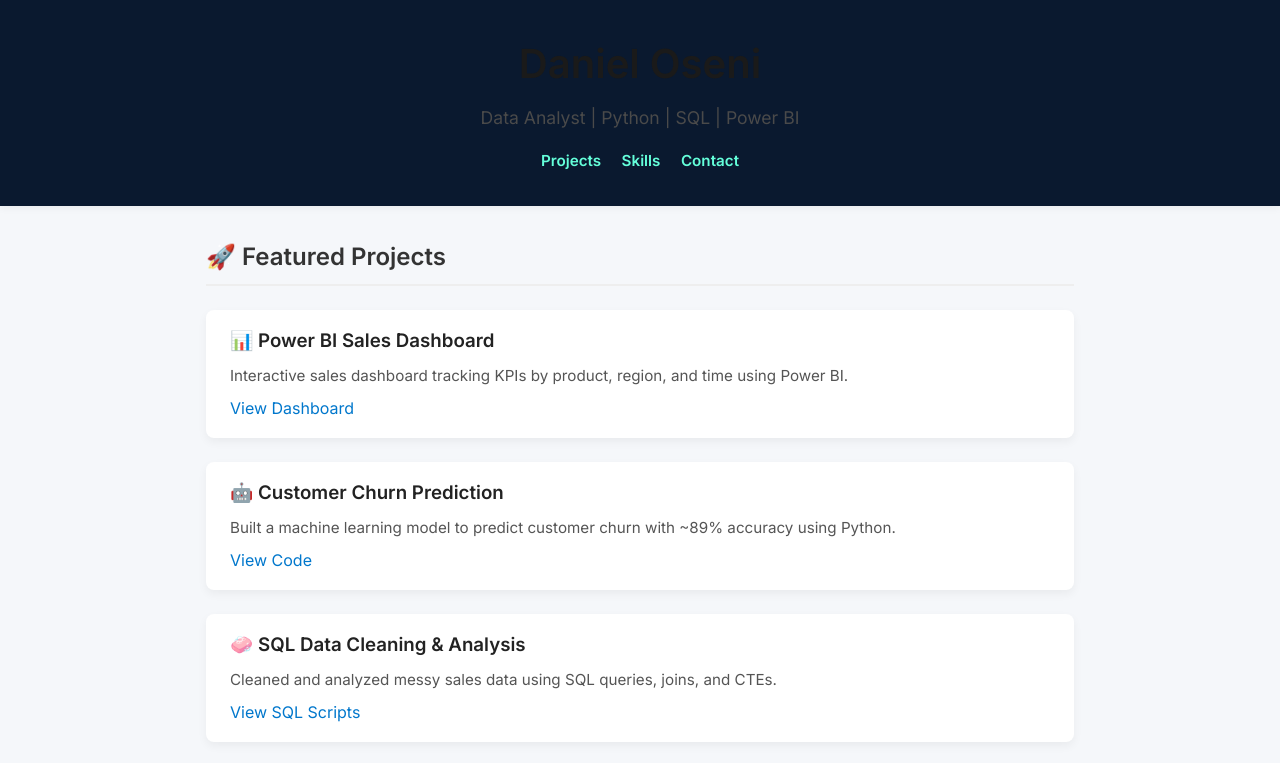
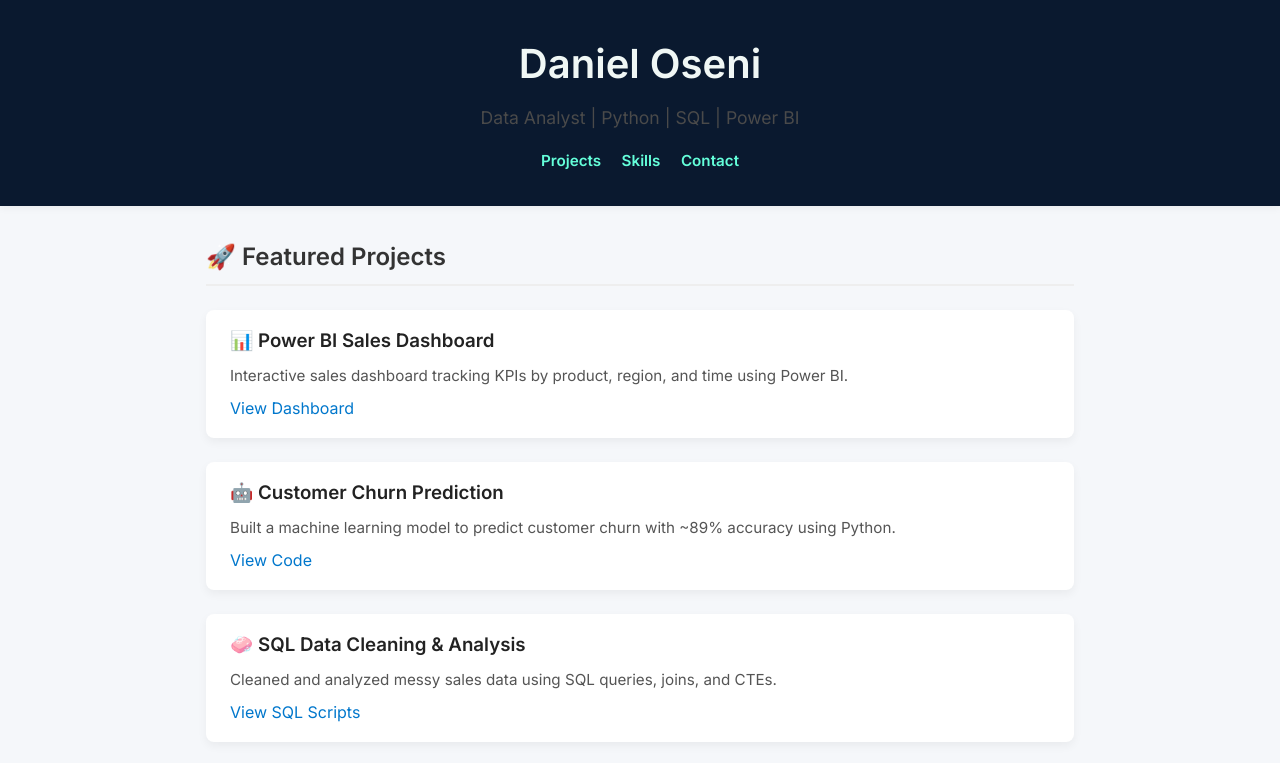
Before and after one commit to osenidaniel/daniel_portfolio, a plain HTML site: page index.html in a window 1280 px wide. Shown: the top 763 px of the page. Drawn offline with Linux system fonts and the light colour scheme.

Commit message:
Update style.css

```diff
--- a/style.css
+++ b/style.css
@@ -34,7 +34,7 @@ header {
 header h1 {
   font-size: 2.4rem;
   font-weight: 600;
-  color: #1a1a1a;
+  color: #f0f7f5;
 }
 
 header p {
```
